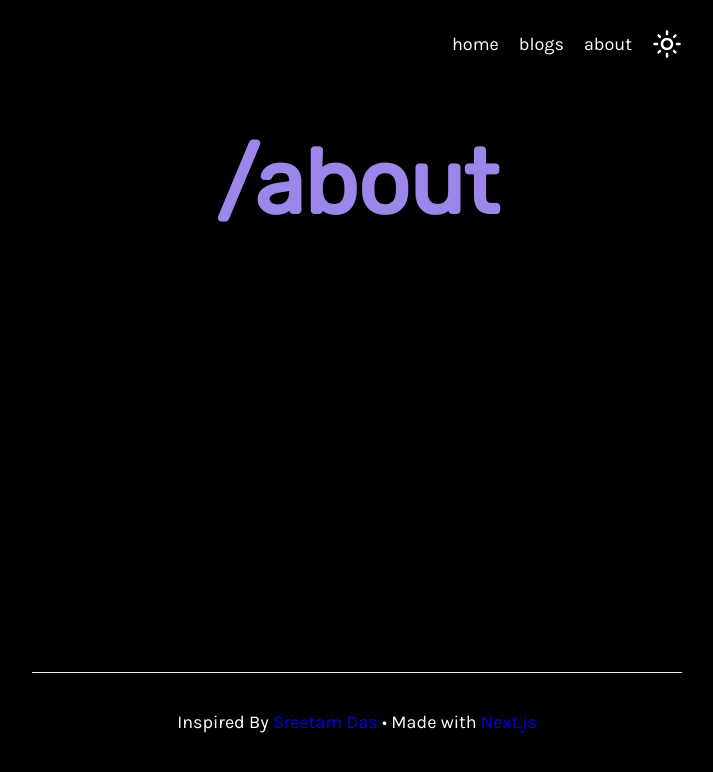
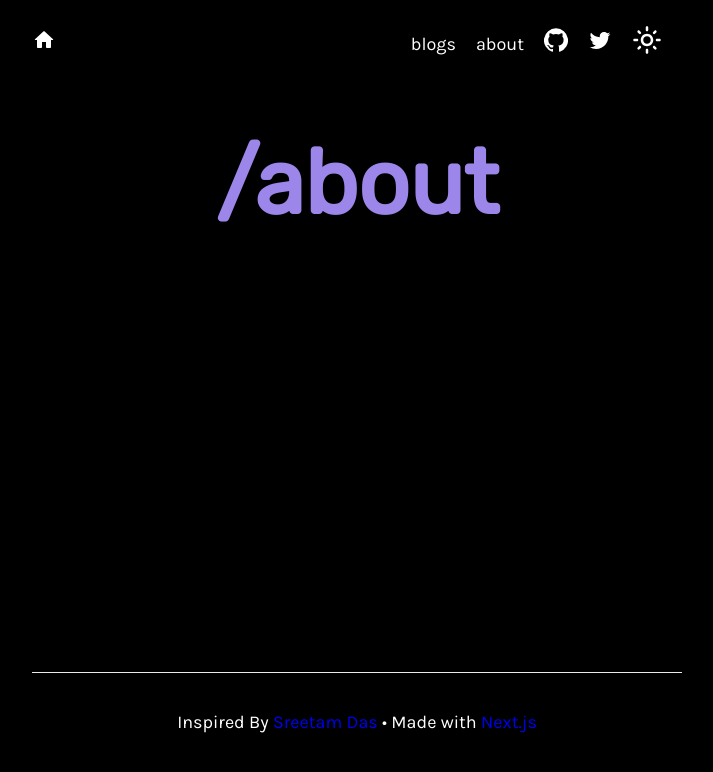
Before and after one commit to tejasbhavsar2000/tejas.dev, a Next.js app: page /about in a window 1280 px wide. Shown: the top 772 px of the page, without its empty margins (283-996 px from the left). Built offline with nearby package versions, Linux system fonts and the light colour scheme.

Commit message:
added github, twitter and home links to navigation

```diff
--- a/components/Nav.js
+++ b/components/Nav.js
@@ -1,27 +1,75 @@
-import Link from 'next/link'
-import Styles from '@styles/Nav.module.css'
-import Toogle from '@components/Toggle'
-import { motion } from 'framer-motion'
+import Link from "next/link";
+import Styles from "@styles/Nav.module.css";
+import Toogle from "@components/Toggle";
+import { motion } from "framer-motion";
+import Home from "@material-ui/icons/HomeRounded";
+import GitHubIcon from "@material-ui/icons/GitHub";
+import TwitterIcon from "@material-ui/icons/Twitter";
 export default function Nav() {
   return (
-    <nav className={Styles.nav} role="navigation" aria-label="main navigation">
-
+    <nav
+      className={Styles.navlayout}
+      role="navigation"
+      aria-label="main navigation"
+    >
+      <div>
         <Link href="/">
-        <motion.div whileHover={{cursor:'pointer',scale:1}} whileTap={{scale:0.80}}>
-          <a>home</a>
+          <motion.div
+            whileHover={{ cursor: "pointer", scale: 1 }}
+            whileTap={{ scale: 0.8 }}
+          >
+            <a>
+              <Home />
+            </a>
           </motion.div>
         </Link>
+      </div>
+      <div className={Styles.nav}>
         <Link href="/blogs">
-        <motion.div whileHover={{cursor:'pointer',scale:1}} whileTap={{scale:0.80}}>
+          <motion.div
+            whileHover={{ cursor: "pointer", scale: 1 }}
+            whileTap={{ scale: 0.8 }}
+          >
             <a>blogs</a>
           </motion.div>
         </Link>
         <Link href="/about">
-        <motion.div whileHover={{cursor:'pointer',scale:1}} whileTap={{scale:0.80}}>
+          <motion.div
+            whileHover={{ cursor: "pointer", scale: 1 }}
+            whileTap={{ scale: 0.8 }}
+          >
             <a>about</a>
           </motion.div>
         </Link>
+        <Link href="https://github.com/tejasbhavsar2000">
+          <motion.div
+            whileHover={{ cursor: "pointer", scale: 1 }}
+            whileTap={{ scale: 0.8 }}
+          >
+            <a>
+              <GitHubIcon />
+            </a>
+          </motion.div>
+        </Link>
+        <Link href="https://twitter.com/_tejas_bhavsar">
+          <motion.div
+            whileHover={{ cursor: "pointer", scale: 1 }}
+            whileTap={{ scale: 0.8 }}
+          >
+            <a>
+              <TwitterIcon />
+            </a>
+          </motion.div>
+        </Link>
+        <motion.div
+          whileHover={{ cursor: "pointer", scale: 1 }}
+          whileTap={{ scale: 0.8 }}
+        >
+          <a>
             <Toogle />
+          </a>
+        </motion.div>
+      </div>
     </nav>
-  )
+  );
 }
--- a/package.json
+++ b/package.json
@@ -9,6 +9,8 @@
     "export": "next export"
   },
   "dependencies": {
+    "@material-ui/core": "^4.12.1",
+    "@material-ui/icons": "^4.11.2",
     "gray-matter": "^4.0.3",
     "next": "10.2.3",
     "prismjs": "^1.24.1",
--- a/pages/about.js
+++ b/pages/about.js
@@ -1,10 +1,5 @@
 import Head from "next/head";
-
-import Nav from "@components/Nav";
-import Header from "@components/Header";
 import { motion } from "framer-motion";
-import Footer from "@components/Footer";
-import ContactForm from "@components/ContactForm";
 
 export default function Contact() {
   return (
--- a/styles/Nav.module.css
+++ b/styles/Nav.module.css
@@ -1,7 +1,12 @@
+.navlayout {
+  display: flex;
+  justify-content: space-between;
+  align-items: center;
+}
 .nav {
   position: sticky;
   top: 0px;
-  width: 100%;
+
   height: calc(40px + 2rem);
   display: flex;
   justify-content: flex-end;
--- a/styles/global.css
+++ b/styles/global.css
@@ -21,7 +21,6 @@ body {
   line-height: 1.5;
 }
 
-
 h1 {
   font-family: var(--font-family-heading);
 }
```
Also changed, not shown: 1 other file (tests, documents, lock files or other folders). Lines whose indentation alone changed are shown as unchanged.
